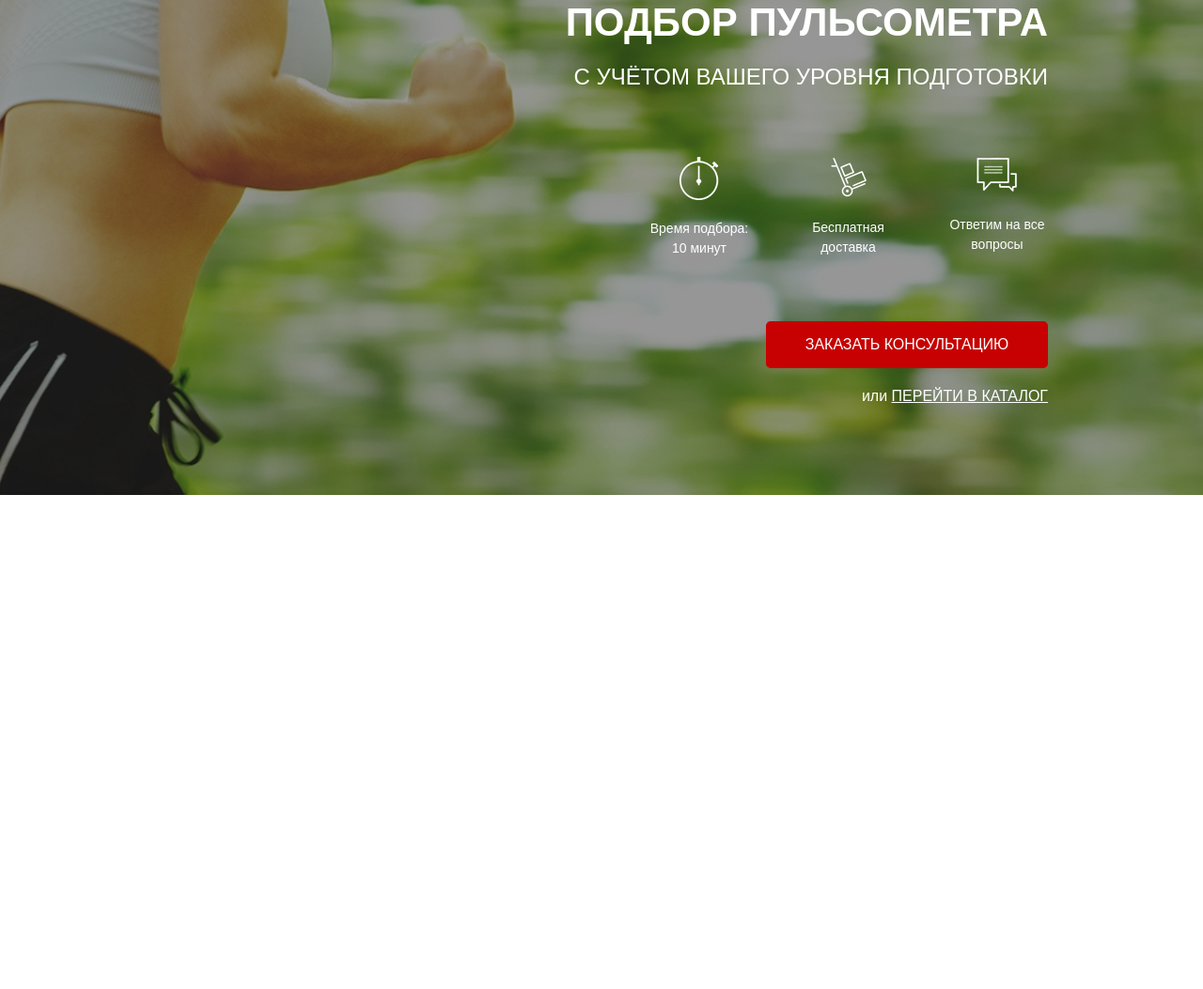
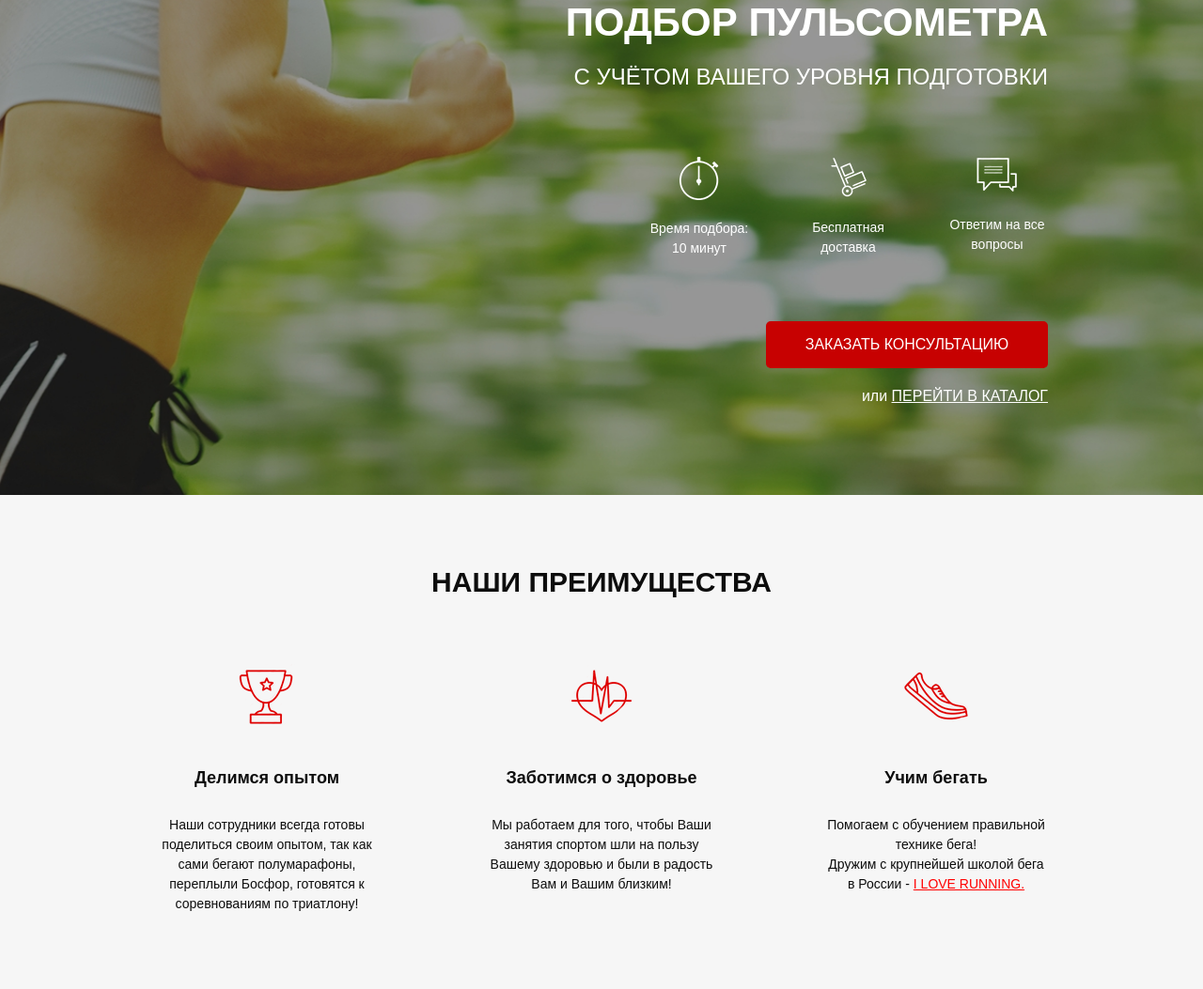
Before and after one commit to uvarova18/pulse_3, a website: page src/index.html in a window 1280 px wide. Shown: the part 165-1218 px from the top of the page at 94% size. Before the commit the page ends 800 px from the top, so only its background shows below. Drawn offline with Linux system fonts and the light colour scheme.

Commit message:
add advantages section

```diff
--- a/src/index.html
+++ b/src/index.html
@@ -54,5 +54,45 @@
 	   </div>
 	</div>
 
+	<div class="advantages">
+		<div class="container">
+			<h2 class="title">НАШИ ПРЕИМУЩЕСТВА</h2>
+			<div class="advantages__wrapper">
+				<div class="advantages__item">
+					<img src="icons/advantages/cup.png" alt="cup" class="advantages__icon">
+					<div class="advantages__subtitle">
+						Делимся опытом
+					</div>
+					<div class="advantages__descr">
+						Наши сотрудники всегда готовы поделиться своим опытом,
+						так как сами бегают полумарафоны, переплыли Босфор, готовятся к соревнованиям по триатлону!
+					</div>
+				</div>
+				<div class="advantages__item">
+					<img src="icons/advantages/heart.png" alt="heart" class="advantages__icon">
+					<div class="advantages__subtitle">
+						Заботимся о здоровье
+					</div>
+					<div class="advantages__descr">
+						Мы работаем для того,
+						чтобы Ваши занятия спортом шли на пользу Вашему здоровью и были в радость Вам и Вашим близким!
+					</div>
+				</div>
+				<div class="advantages__item">
+					<img src="icons/advantages/shoe.png" alt="shoe" class="advantages__icon">
+					<div class="advantages__subtitle">
+						Учим бегать
+					</div>
+					<div class="advantages__descr">
+						Помогаем с обучением
+						правильной технике бега!<br>
+						Дружим с крупнейшей школой бега в России -
+						<a href="#">I LOVE RUNNING.</a>
+					</div>
+				</div>
+			</div>
+		</div>
+	</div>
+
 </body>
 </html>
--- /dev/null
+++ b/src/sass/blocks/_advantages.scss
@@ -0,0 +1,32 @@
+.advantages {
+    padding: 70px 0 80px 0;
+    background-color: #f6f6f6;
+    &__wrapper {
+        margin-top: 65px;
+        display: flex;
+        justify-content: space-between;
+    }
+    &__item {
+        display: flex;
+        flex-direction: column;
+        align-items: center;
+        max-width: 238px;
+    }
+    &__subtitle {
+        margin-top: 38px;
+        color: #0d0d0d;
+        font-size: 18px;
+        font-weight: 700;
+    }
+    &__descr {
+        margin-top: 26px;
+        color: #0d0d0d;
+        font-size: 14px;
+        font-weight: 300;
+        text-align: center;
+        a {
+            color: #ff0000;
+            text-decoration: underline;
+        }
+    }
+}
--- /dev/null
+++ b/src/sass/blocks/_titles.scss
@@ -0,0 +1,12 @@
+.title {
+    color: #0d0d0d;
+    font-size: 30px;
+    font-weight: 700;
+    text-align: center;
+    text-transform: uppercase;
+    &_left {
+        color: #fff;
+        font-size: 36px;
+        text-align: left;
+    }
+}
--- a/src/sass/style.scss
+++ b/src/sass/style.scss
@@ -12,3 +12,5 @@
 @import 'blocks/_promo.scss';
 @import 'blocks/header';
 @import 'blocks/buttons';
+@import 'blocks/advantages';
+@import 'blocks/titles';
```
Also changed, not shown: src/css/style.min.css.
